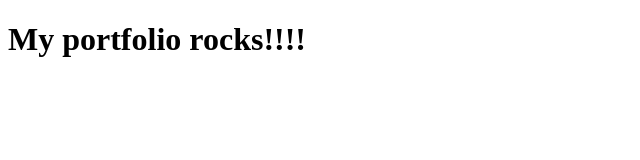
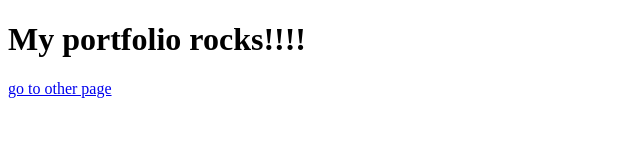
Before and after one commit to Testdev333/Testdev333.github.io, a plain HTML site: page index.html in a window 1280 px wide. Shown: the whole page, without its empty margins (0-640 px from the left). Drawn offline with Linux system fonts and the light colour scheme.

Commit message:
Update index.html

```diff
--- a/index.html
+++ b/index.html
@@ -7,5 +7,6 @@
 	</head>
 	<body>
 		<h1>My portfolio rocks!!!!</h1>
+		<a href="new-page.html">go to other page</a>
 	</body>
 </html>
```
